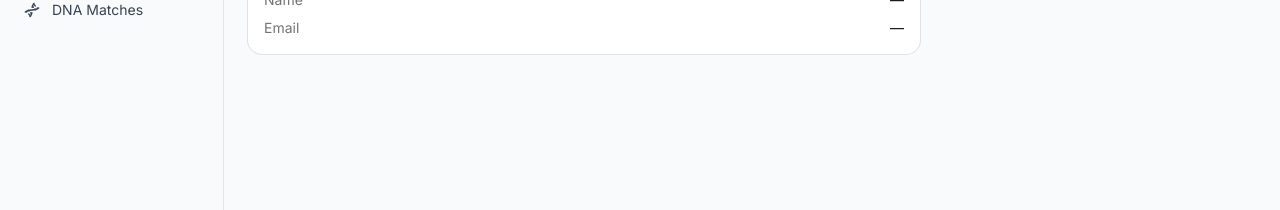
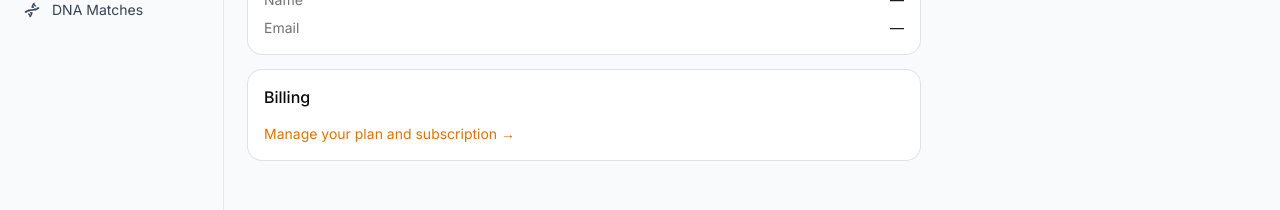
Before and after one commit to tamomaxara1985-beep/Genealogy, a Next.js app: page /settings in a window 1280 px wide. Shown: the part 200-410 px from the top of the page. Built offline with nearby package versions, Linux system fonts and the light colour scheme; no server answers.

Commit message:
feat: add billing link to settings page

```diff
--- a/app/(dashboard)/settings/page.tsx
+++ b/app/(dashboard)/settings/page.tsx
@@ -1,5 +1,6 @@
 import { auth } from "@/lib/auth";
 import { Card, CardContent, CardHeader, CardTitle } from "@/components/ui/card";
+import Link from "next/link";
 
 export default async function SettingsPage() {
   const session = await auth();
@@ -7,7 +8,7 @@ export default async function SettingsPage() {
   return (
     <div className="max-w-2xl">
       <h1 className="text-2xl font-bold mb-6">Settings</h1>
-      <Card>
+      <Card className="mb-4">
         <CardHeader>
           <CardTitle>Account</CardTitle>
         </CardHeader>
@@ -22,6 +23,19 @@ export default async function SettingsPage() {
           </div>
         </CardContent>
       </Card>
+      <Card>
+        <CardHeader>
+          <CardTitle>Billing</CardTitle>
+        </CardHeader>
+        <CardContent>
+          <Link
+            href="/settings/billing"
+            className="text-sm text-amber-600 hover:underline"
+          >
+            Manage your plan and subscription →
+          </Link>
+        </CardContent>
+      </Card>
     </div>
   );
 }
```
